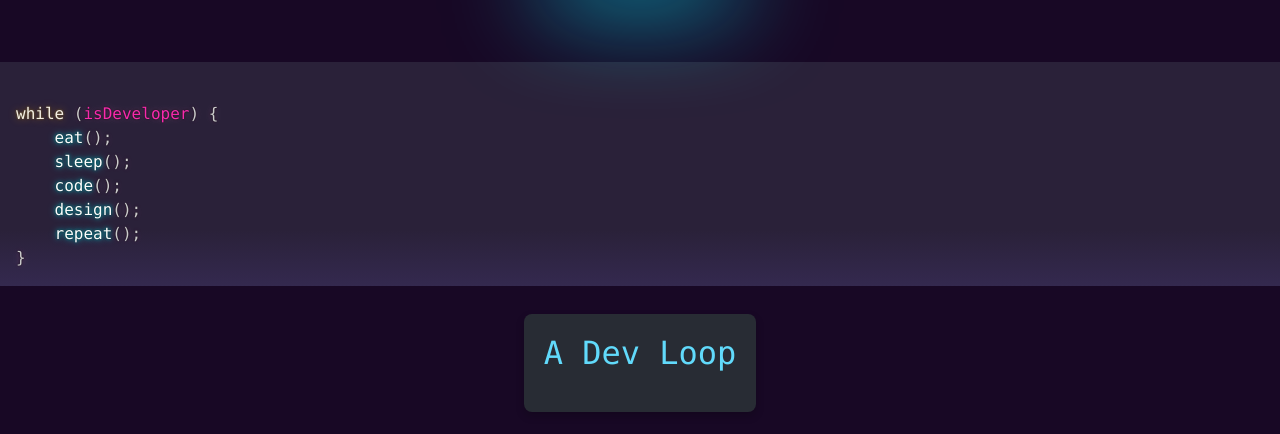
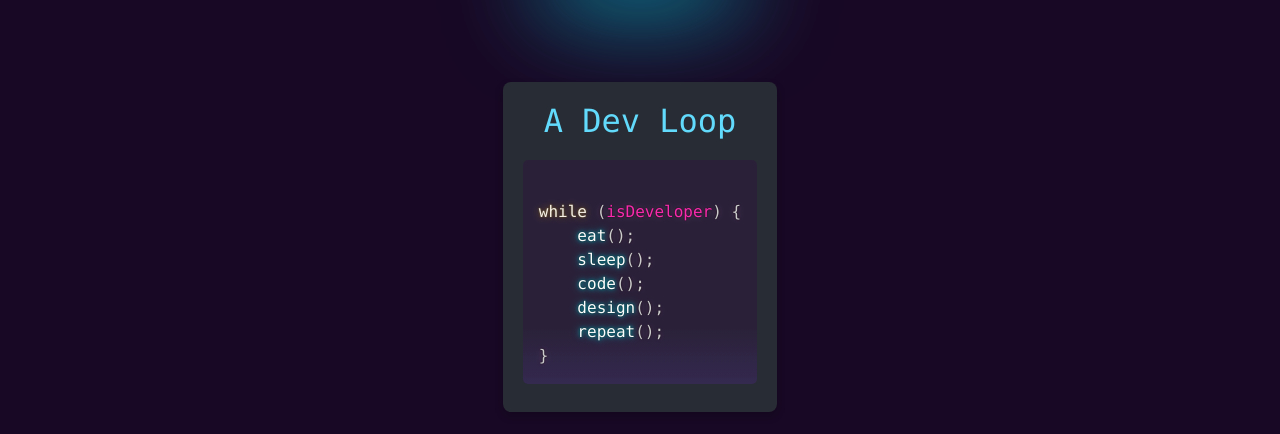
Before and after one commit to Mr-Jeevan/McaSms, a React (Create React App) app in the folder fe/: page / in a window 1280 px wide. Shown: the part 989-1423 px from the top of the page. Built offline with nearby package versions, Linux system fonts and the light colour scheme.

Commit message:
successfully created animation with useState and useEffect now need to delete the typeanimation lib

```diff
--- a/fe/src/pages/LandingPage.jsx
+++ b/fe/src/pages/LandingPage.jsx
@@ -35,6 +35,30 @@ while (isDeveloper) {
     design();
     repeat();
 }`;
+
+const [animatedText, setAnimatedText] = useState('');
+
+useEffect(() => {
+        let timeout;
+
+        const animationLogic = (index = 0) => {
+            if (index < codeSnippet.length) {
+                // Update the string with the next character
+                setAnimatedText((prev) => prev + codeSnippet[index]);
+                timeout = setTimeout(() => animationLogic(index + 1), 50);
+            } else {
+                // Logic to repeat the animation
+                timeout = setTimeout(() => {
+                    setAnimatedText(''); // Reset the string
+                    animationLogic(0);   // Restart logic
+                }, 4000);
+            }
+        };
+
+        animationLogic(); // Start the logic
+
+        return () => clearTimeout(timeout); // Cleanup
+    }, [Infinity]);
 
     useEffect(() => {
         const track = trackRef.current;
@@ -108,16 +132,16 @@ while (isDeveloper) {
                 </div>
             </div>
             {/* coloring the syntax */}
-            <SyntaxHighlighter language="javascript" style={synthwave84}>
-                {codeSnippet}
-            </SyntaxHighlighter>
             <div className="advice">
                 <div className="advice-content d-flex justify-content-center">
                     <div className="code-container">
                         <h2>A Dev Loop</h2>
+            <SyntaxHighlighter language="javascript" style={synthwave84}>
+                {animatedText}
+            </SyntaxHighlighter>
                         {/* <TypeAnimation
                             sequence={[
-                                codeSnippet,
+                                coloredSyntax,
                                 4000,
                                 '',
                             ]}
@@ -140,37 +164,6 @@ while (isDeveloper) {
                     </div>
                 </div>
             </div>
-            <div style={{ position: 'relative', fontFamily: 'monospace' }}>
-
-                {/* 1. The Real, Colored Code (Bottom Layer) */}
-                {/* <SyntaxHighlighter language="javascript" style={synthwave84}>
-        {codeString}
-      </SyntaxHighlighter>
-
-      <div style={{ position: 'absolute', top: 0, left: 0, right: 0, bottom: 0 }}>
-        <TypeAnimation
-          sequence={[
-            codeString, // Type the code
-            3000,       // Wait 3s
-            '',         // Delete it
-          ]}
-          wrapper="pre"
-          speed={50}
-          repeat={Infinity}
-          cursor={true}
-          // Style the typewriter to match the background of the highlighter
-          style={{
-            margin: 0,
-            display: 'block',
-            backgroundColor: '#1E1E1E', // Match the vscDarkPlus background
-            color: 'transparent', // Make the actual typed text invisible
-            caretColor: 'white' // Make the cursor visible
-          }}
-        />
-      </div> */}
-
-            </div>
-
             <hr />
             <footer>
                 <div className="content">
```
